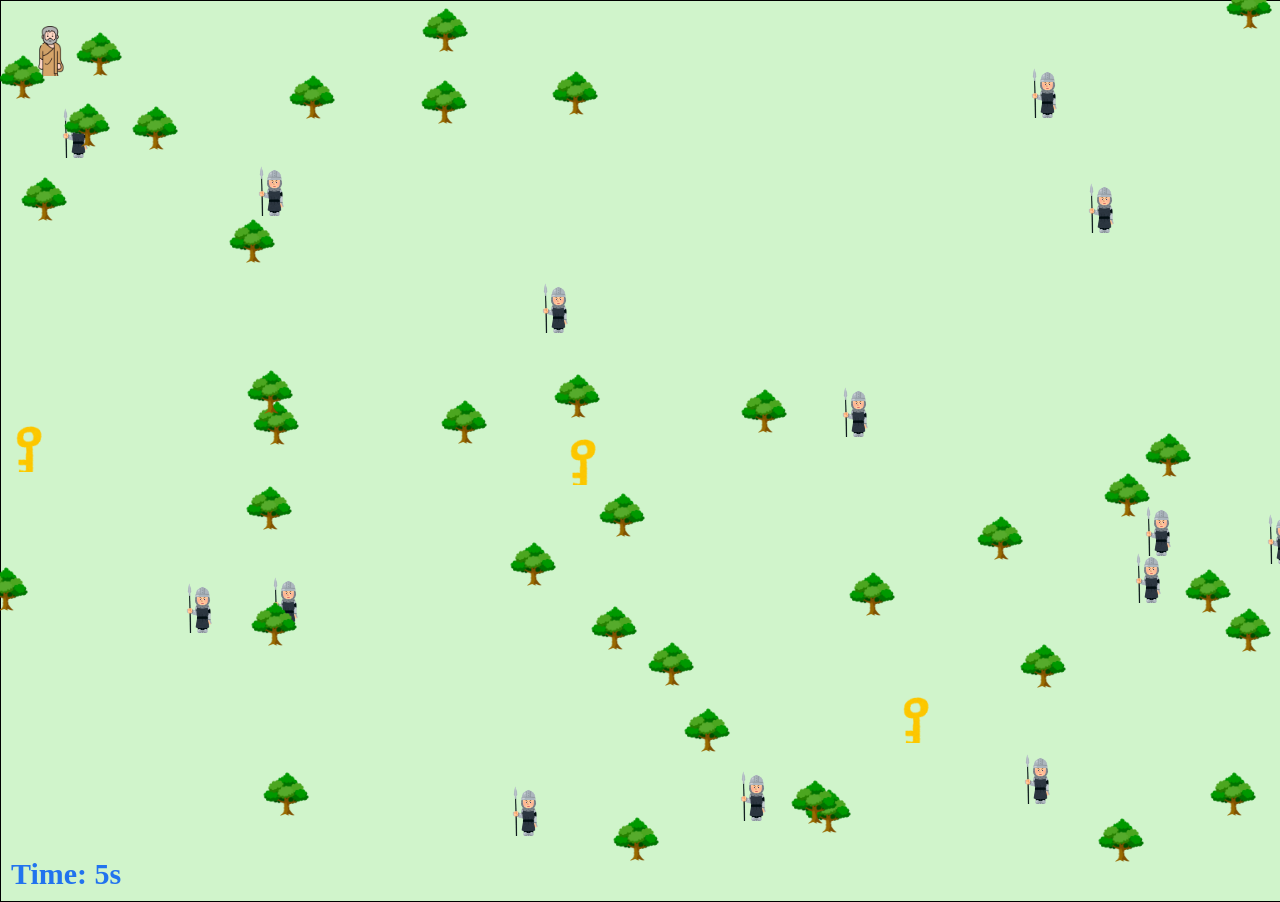
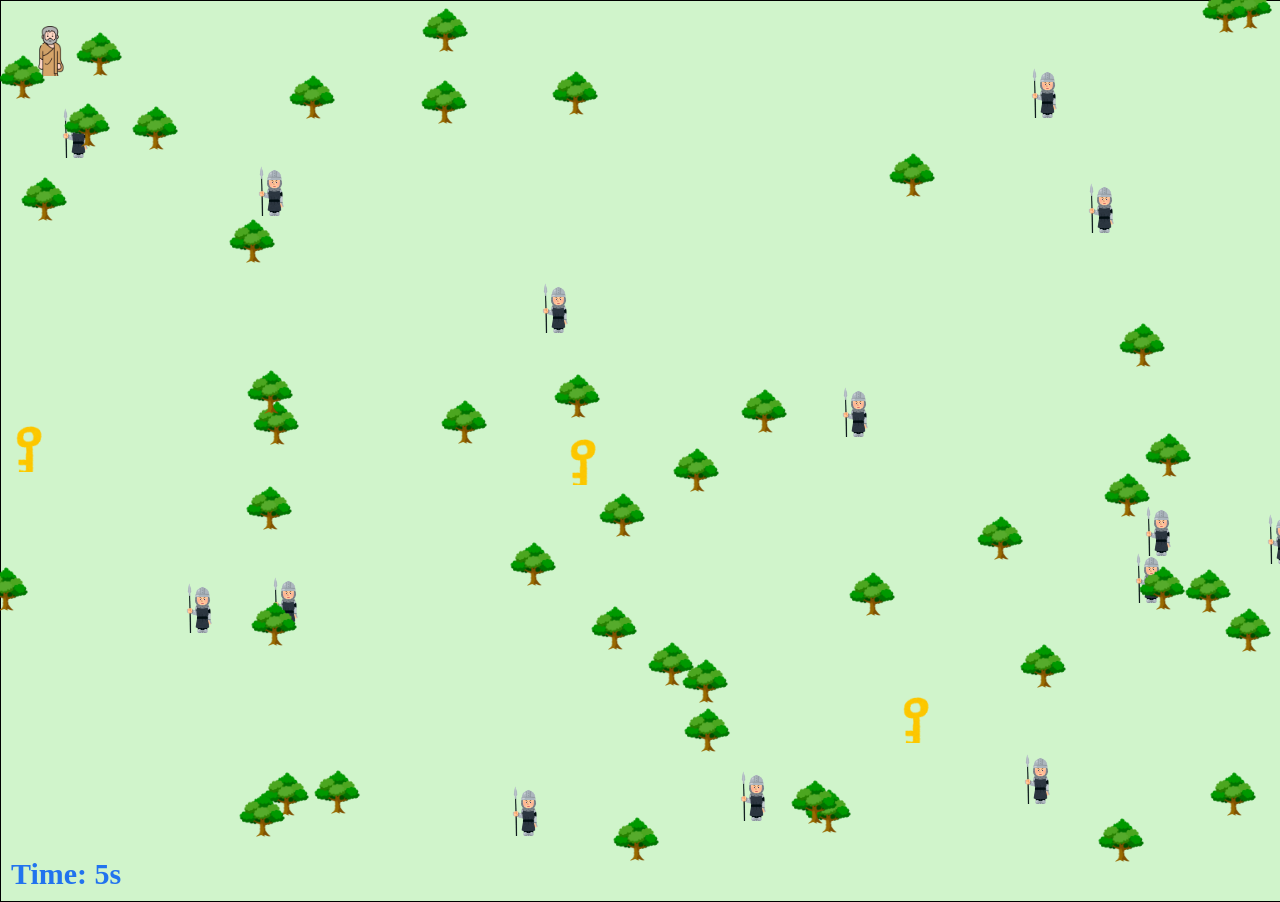
Before and after one commit to knz2021/Treekeys, a plain HTML site: page index.html in a window 1280 px wide. Shown: the top 902 px of the page. Drawn offline with Linux system fonts and the light colour scheme.

Commit message:
50obstacle

```diff
--- a/index.html
+++ b/index.html
@@ -94,7 +94,7 @@
         <div class="enemy character"></div>
         <div class="enemy character"></div>
         <div class="enemy character"></div>
-        <!-- 40個の障害物を表示 -->
+        <!-- 50個の障害物を表示 -->
         <div class="obstacle character"></div>
         <div class="obstacle character"></div>
         <div class="obstacle character"></div>
@@ -140,6 +140,27 @@
         <div class="obstacle character"></div>
         <div class="obstacle character"></div>
         <div class="obstacle character"></div>
+        <div class="obstacle character"></div>
+        <div class="obstacle character"></div>
+        <div class="obstacle character"></div>
+        <div class="obstacle character"></div>
+        <div class="obstacle character"></div>
+        <div class="obstacle character"></div>
+        <div class="obstacle character"></div>
+        <div class="obstacle character"></div>
+        <div class="obstacle character"></div>
+        <div class="obstacle character"></div>
+        <div class="obstacle character"></div>
+
+
+
+
+
+
+
+
+
+
 
         <div id="timer">Time: 0s</div>
     </div>
```
